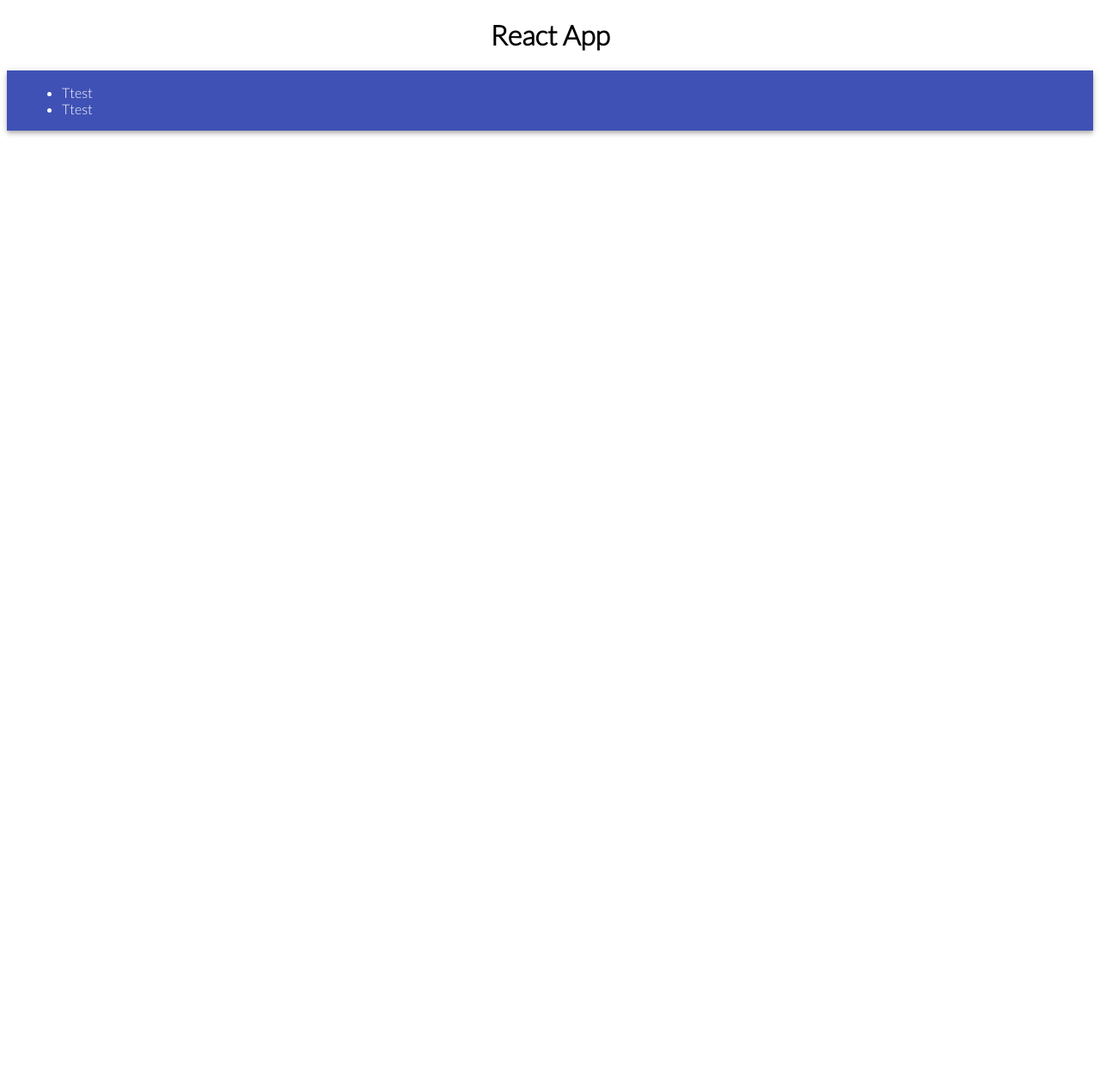
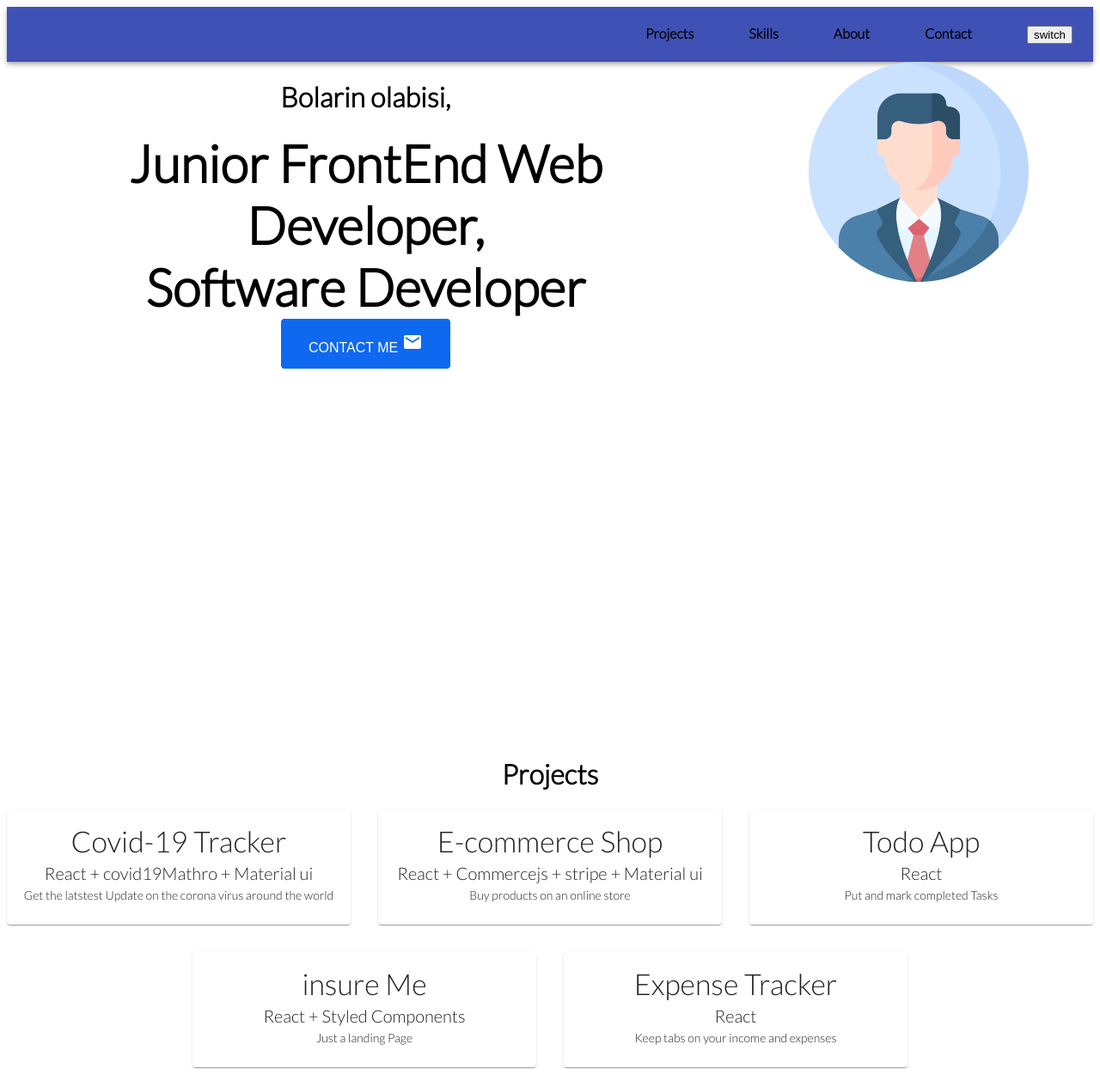
Before and after one commit to mightyFZeus/MyPortfolio, a React (Create React App) app: page / in a window 1280 px wide. Shown: the whole page at 86% size. Before the commit the page ends 800 px from the top, so only its background shows below. Built offline with nearby package versions, Linux system fonts and the light colour scheme.

Commit message:
projects and header

```diff
--- a/package.json
+++ b/package.json
@@ -9,10 +9,13 @@
   "main": "src/index.js",
   "dependencies": {
     "@material-ui/core": "4.11.4",
+    "@material-ui/icons": "4.11.2",
     "@material-ui/styles": "4.11.4",
     "react": "17.0.2",
     "react-dom": "17.0.2",
-    "react-scripts": "4.0.0"
+    "react-scripts": "4.0.0",
+    "react-scroll": "1.8.2",
+    "react-uuid": "1.0.2"
   },
   "devDependencies": {
     "@babel/runtime": "7.13.8",
--- a/src/App.js
+++ b/src/App.js
@@ -1,12 +1,58 @@
 import Header from './components/Header/Header';
+import Projects from './components/Projects/Projects'
 import './styles.css';
+import uuid from "react-uuid";
+const resume = [
+  {
+    id: uuid(),
+    title: "Covid-19 Tracker",
+    description: "Get the latstest Update on the corona virus around the world",
+    github: "https://github.com/mightyFZeus/Covid-19.git",
+    live: "https://covidcorona19v1.netlify.app",
+    stack: "React + covid19Mathro + Material ui"
+  },
+  {
+    id: uuid(),
+    title: "E-commerce Shop",
+    description: "Buy products on an online store ",
+    github: "https://github.com/mightyFZeus/New-shoppingCart.git",
+    live: "https://shopcartb.netlify.app/",
+    stack: "React + Commercejs + stripe + Material ui"
+  },
+  {
+    id: uuid(),
+    title: "Todo App",
+    description: "Put and mark completed Tasks",
+    github: "https://github.com/mightyFZeus/todolist.git",
+    live: "https://todoreactme.netlify.app/",
+    stack: "React"
+  },
+  {
+    id: uuid(),
+    title: "insure Me",
+    description: "Just a landing Page",
+    github: "https://github.com/mightyFZeus/insure-page.git",
+    live: "https://insureme.netlify.app",
+    stack: "React + Styled Components"
+  },
+  {
+    id: uuid(),
+    title: "Expense Tracker",
+    description: "Keep tabs on your income and expenses",
+    github: "https://github.com/mightyFZeus/expense-tarcker.git",
+    live: "expense-trackerb.netlify.app",
+    stack: "React "
+  }
+];
 
 
 function App() {
   return (
     <div className="App">
-      <h1>React App</h1>
       <Header />
+      {/* <div style={{marginBottom:'10em'}}></div> */}
+     <Projects resume={resume} />
+
     </div>
   );
 }
--- a/src/components/Header/Header.jsx
+++ b/src/components/Header/Header.jsx
@@ -1,18 +1,58 @@
 import React from 'react'
-import {AppBar, Toolbar, Typography} from '@material-ui/core'
+import './Styles.css'
+import {Link} from 'react-scroll'
+import {AppBar, Toolbar, Grid,   } from '@material-ui/core'
+import MailIcon from '@material-ui/icons/Mail';
+import profile from './profile (1).png'
+
 const Header =() =>{
   return(
     <>
-        <AppBar position="static">
-                <Toolbar>
+        <div>
+          <AppBar className='appbar' position="static">
+            <Toolbar>
+              <ul >
+                <li>
+                  <Link smooth={true} duration={1000} to='projects'>Projects</Link>
+                </li>
+                <li>
+                  <Link smooth={true} duration={1000} to='skills'>Skills</Link>
+                </li>
+                <li>
+                  <Link smooth={true} duration={1000} to='about'>About</Link>
+                </li>
+                <li>
+                  <Link smooth={true} duration={1000} to='contact'>Contact</Link>
+                </li>
 
-                <ul >
-                  <li>Ttest</li>
-                  <li>Ttest</li>
-                  </ul>
+                <button>switch</button>
+              </ul>
 
-                </Toolbar>
-      </AppBar>
+            </Toolbar>
+          </AppBar>
+
+        </div>
+        <div className='header-div'>
+          <Grid container  spacing={3} className='headerGrid'>
+            <Grid item  xs={12} md={8}>
+                <h1 >Bolarin olabisi,</h1>
+                <h1 className='description'>
+                  Junior FrontEnd Web Developer, <br /> Software Developer
+                </h1>
+
+                <button className='contact-button'>
+                  CONTACT ME <MailIcon />
+                </button>
+            </Grid>
+            <Grid item  xs={12} md={4}>
+                <div className='profile'>
+                  <img  src={profile}></img>
+                </div>
+            </Grid>
+          </Grid>
+
+
+        </div>
     </>
   )
 }
--- a/src/components/Header/Styles.css
+++ b/src/components/Header/Styles.css
@@ -0,0 +1,58 @@
+ul{
+  margin-left: auto;
+
+}
+
+li{
+  margin-right: 4em;
+  color: black;
+  cursor:pointer;
+  float:left;
+  display:block;
+  font-weight:700
+}
+
+li:hover{
+  color: #0e68f0
+}
+.appbar{
+  background-color: #ffffff
+}
+.headerGrid{
+  margin-top: 5em;
+}
+
+.description{
+  font-weight: bolder;
+  font-size: 60px;
+  margin:0;
+  padding:0
+
+}
+
+.header-div{
+  height:100vh
+}
+
+.contact-button{
+  background-color: #0e68f0;
+  text-transform: none;
+  color: white;
+  border: 1px solid #fff;
+  padding: 15px 32px;
+  text-align: center;
+  text-decoration: none;
+  display: inline-block;
+  font-size: 16px;
+  border-radius: 5px;
+  cursor:pointer
+
+}
+
+
+
+.contact-button:hover{
+  background-color: #ffffff;
+  color:#0e68f0;
+  border: 1px solid #0e68f0
+}
--- /dev/null
+++ b/src/components/Projects/Projects.jsx
@@ -0,0 +1,46 @@
+import React from 'react'
+import {Grid, Card, CardContent, Typography} from '@material-ui/core'
+import { ThemeProvider, createMuiTheme } from '@material-ui/core/styles';
+
+const theme = createMuiTheme({
+  typography: {
+    fontFamily: [
+      'Lato',
+      'sans-serif',
+    ].join(','),
+  },});
+
+
+const Projects =({resume}) =>{
+  return(
+    <>
+      <ThemeProvider theme={theme}>
+      <div id='projects'>
+        <h1>Projects</h1>
+        <Grid container justify="center" spacing={4}>
+            {resume.map((resume) => (
+              <Grid item key={resume.id} xs={12} sm={12} md={4} lg={4}>
+                <Card >
+                  <CardContent key={resume.id}>
+                    <Typography variant="h4" >
+                      {resume.title}
+                    </Typography>
+                    <Typography variant="h6" >
+                      {resume.stack}
+                    </Typography>
+                    <Typography  variant="body2">
+                      {resume.description}
+                    </Typography>
+
+                  </CardContent>
+                </Card>
+              </Grid>
+            ))}
+          </Grid>
+      </div>
+        </ThemeProvider>
+    </>
+  )
+}
+
+export default Projects
--- a/src/styles.css
+++ b/src/styles.css
@@ -4,7 +4,3 @@
   font-family: 'Lato', sans-serif;
   text-align: center;
 }
-
-/* html,body{
-font-family: 'Lato', sans-serif;
-} */
```
Also changed, not shown: src/components/Header/profile (1).png (added).
